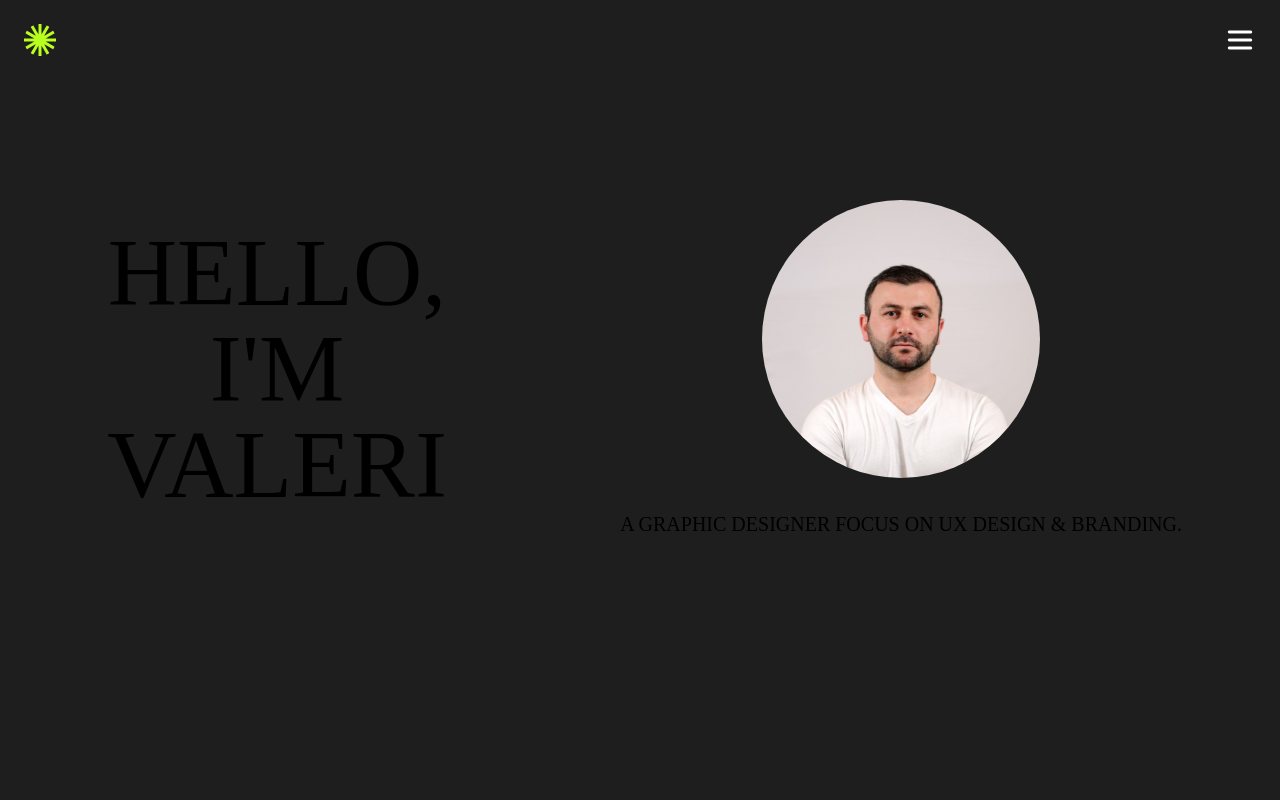
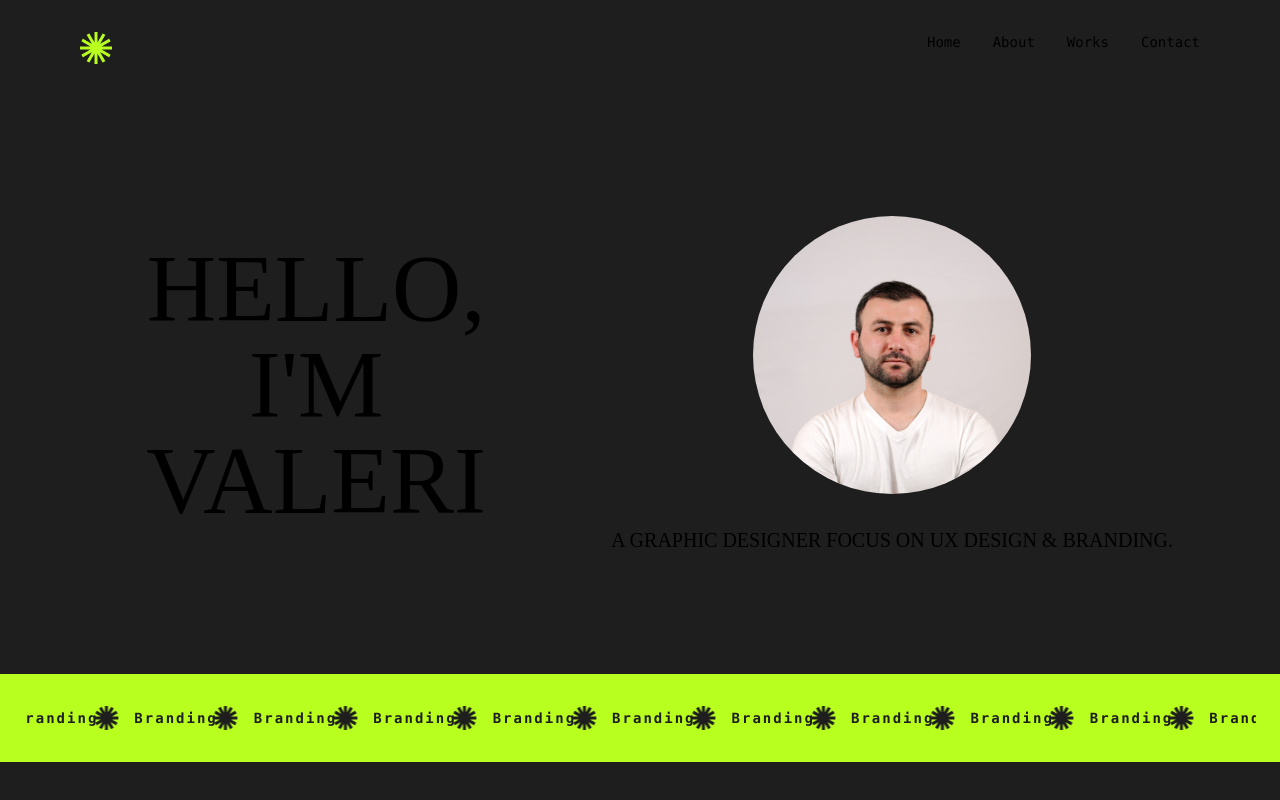
Before and after one commit to zanguraa/portfolio-site, a Next.js app: page / in a window 1280 px wide. Built offline with nearby package versions, Linux system fonts and the light colour scheme.

Commit message:
added motion animation

```diff
--- a/src/app/page.tsx
+++ b/src/app/page.tsx
@@ -1,6 +1,6 @@
 import Header from "@/components/Header";
 import Hero from "@/components/Hero";
-import Image from "next/image";
+import Skills from "@/components/Skills";
 
 interface Props {
   name: string;
@@ -11,6 +11,7 @@ export default function Home() {
       <div className="  w-full items-center justify-between font-mono text-sm ">
         <Header />
         <Hero name="Valeri" />
+        <Skills />
       </div>
     </main>
   );
--- a/src/components/Header.tsx
+++ b/src/components/Header.tsx
@@ -6,9 +6,21 @@ import Burger from "../assets/icons/menu_burger.png";
 
 function Header() {
   return (
-    <div className="flex w-full justify-between p-6">
+    <div className="flex w-full justify-between p-6 lg:py-8 lg:px-20">
       <Image src={Logo} alt="Logo" width={32} height={32} />
-      <Image src={Burger} alt="Burger" width={32} height={32} />
+      <Image
+        src={Burger}
+        alt="Burger"
+        width={32}
+        height={32}
+        className="lg:hidden"
+      />
+      <nav className="hidden flex gap-8 lg:flex">
+        <a href="#">Home</a>
+        <a href="#">About</a>
+        <a href="#">Works</a>
+        <a href="#">Contact</a>
+      </nav>
     </div>
   );
 }
--- a/src/components/Hero.tsx
+++ b/src/components/Hero.tsx
@@ -10,7 +10,7 @@ interface Props {
 // Use React.FunctionComponent or React.FC to define the function component
 const Hero: React.FunctionComponent<Props> = ({ name }) => {
   return (
-    <div className="flex flex-col gap-8 justify-center items-center py-[120px] px-8 lg:flex-row">
+    <div className="flex flex-col gap-8 justify-center items-center py-[120px] px-8 lg:px-20 lg:flex-row">
       <h1 className="font-['Alerion-Black'] uppercase text-center lg:text-8xl ">
         Hello, I&apos;m {name}
       </h1>
--- /dev/null
+++ b/src/components/RunningText.tsx
@@ -0,0 +1,108 @@
+"use client";
+import { useRef } from "react";
+import {
+  motion,
+  useScroll,
+  useSpring,
+  useTransform,
+  useMotionValue,
+  useVelocity,
+  useAnimationFrame,
+} from "framer-motion";
+import { wrap } from "@motionone/utils";
+import styled from "styled-components";
+
+interface RunningTextProps {
+  children: string;
+  baseVelocity?: number;
+  $dark?: boolean;
+}
+
+function RunningText({ children, baseVelocity = 1, $dark }: RunningTextProps) {
+  const baseX = useMotionValue(0);
+  const { scrollY } = useScroll();
+  const scrollVelocity = useVelocity(scrollY);
+  const smoothVelocity = useSpring(scrollVelocity, {
+    damping: 50,
+    stiffness: 400,
+  });
+  const velocityFactor = useTransform(smoothVelocity, [0, 1000], [0, 4], {
+    clamp: false,
+  });
+
+  /**
+   * This is a magic wrapping for the length of the text - you
+   * have to replace for wrapping that works for you or dynamically
+   * calculate
+   */
+  const x = useTransform(baseX, (v) => `${wrap(-20, -45, v)}%`);
+
+  const directionFactor = useRef<number>(1);
+  useAnimationFrame((t, delta) => {
+    let moveBy = directionFactor.current * baseVelocity * (delta / 10000);
+
+    /**
+     * This is what changes the direction of the scroll once we
+     * switch scrolling directions.
+     */
+    if (velocityFactor.get() < 0) {
+      directionFactor.current = -1;
+    } else if (velocityFactor.get() > 0) {
+      directionFactor.current = 1;
+    }
+
+    moveBy += directionFactor.current * moveBy * velocityFactor.get();
+
+    baseX.set(baseX.get() + moveBy);
+  });
+
+  /**
+   * The number of times to repeat the child text should be dynamically calculated
+   * based on the size of the text and viewport. Likewise, the x motion value is
+   * currently wrapped between -20 and -45% - this 25% is derived from the fact
+   * we have four children (100% / 4). This would also want deriving from the
+   * dynamically generated number of children.
+   */
+  return (
+    <Parralex>
+      <Scroller $dark={$dark} style={{ x }}>
+        {Array(100)
+          .fill(children)
+          .map((child, i) => {
+            return <span key={i}>{child}</span>;
+          })}
+      </Scroller>
+    </Parralex>
+  );
+}
+
+const Parralex = styled.div`
+  overflow: hidden;
+  letter-spacing: 2px;
+  line-height: 0.8;
+  margin: 0;
+  white-space: nowrap;
+  display: flex;
+  flex-wrap: nowrap;
+`;
+
+const Scroller = styled(motion.div)<{ $dark?: boolean }>`
+  font-weight: 600;
+  color: #1E1E1E;
+  font-size: 14px;
+  line-height: normal;
+  display: flex;
+  white-space: nowrap;
+  display: flex;
+  flex-wrap: nowrap;
+  gap: 50px;
+  user-select: none;
+
+  @media (min-width: 768px) {
+    gap: 20px;
+    font-size: normal;
+  }
+`;
+
+// @ts-check
+export default RunningText;
--- a/src/components/Skills.tsx
+++ b/src/components/Skills.tsx
@@ -0,0 +1,19 @@
+import React from "react";
+import RunningText from "./RunningText";
+import Image from "next/image";
+import LogoBlack from "../assets/icons/logo_black.png";
+
+const Skills = () => {
+  return (
+    <div className="bg-[#B8FF20] px-6 py-8">
+      <RunningText $dark={true}>
+        <div className="flex items-center gap-4">
+          <Image src={LogoBlack} alt="Logo" width={32} height={32} />
+          <p>Branding</p>
+        </div>
+      </RunningText>
+    </div>
+  );
+};
+
+export default Skills;
```
Also changed, not shown: package.json (+7 -4 lines), src/assets/icons/logo_black.png (added), 1 other file (tests, documents, lock files or other folders).
